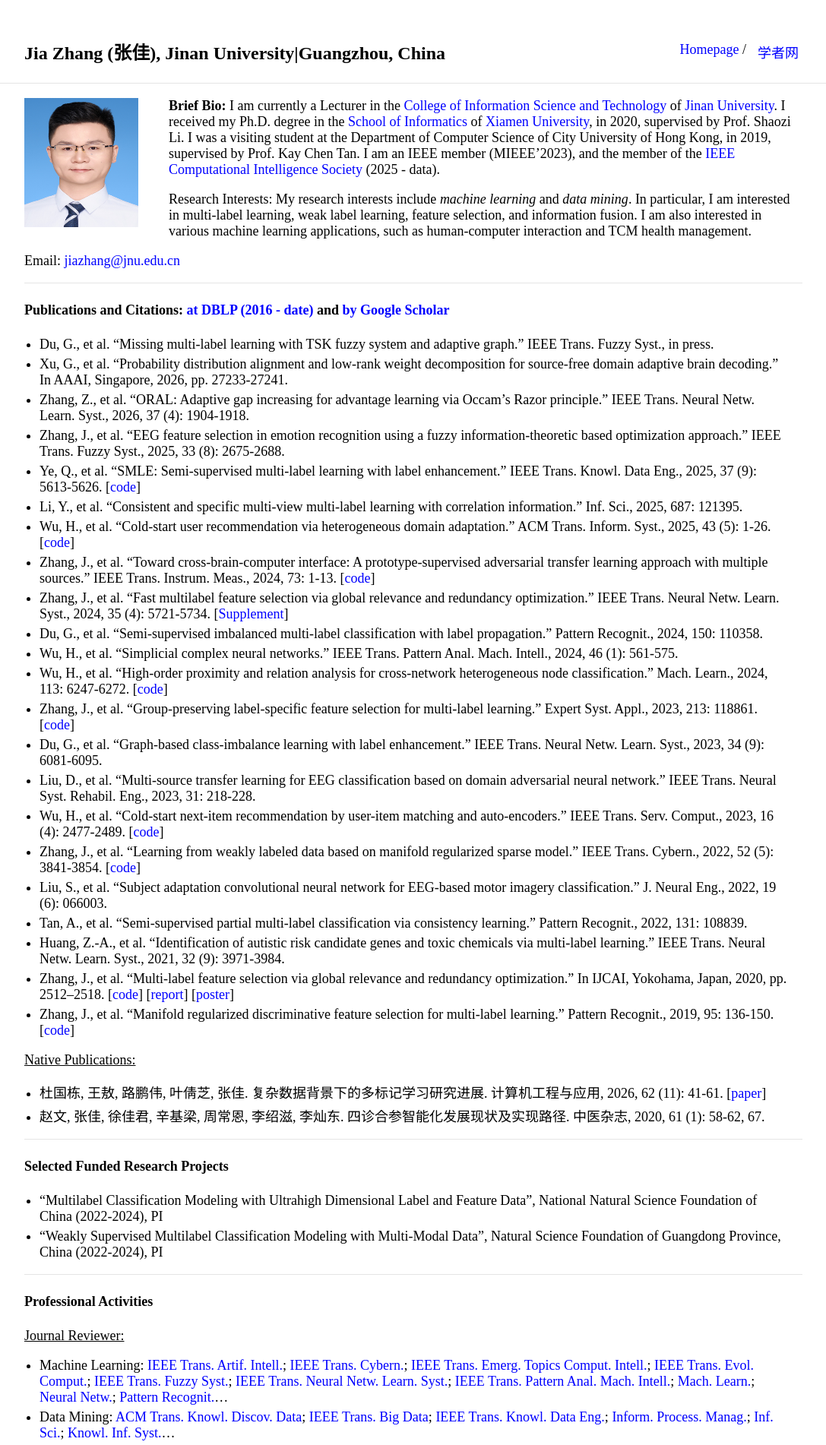
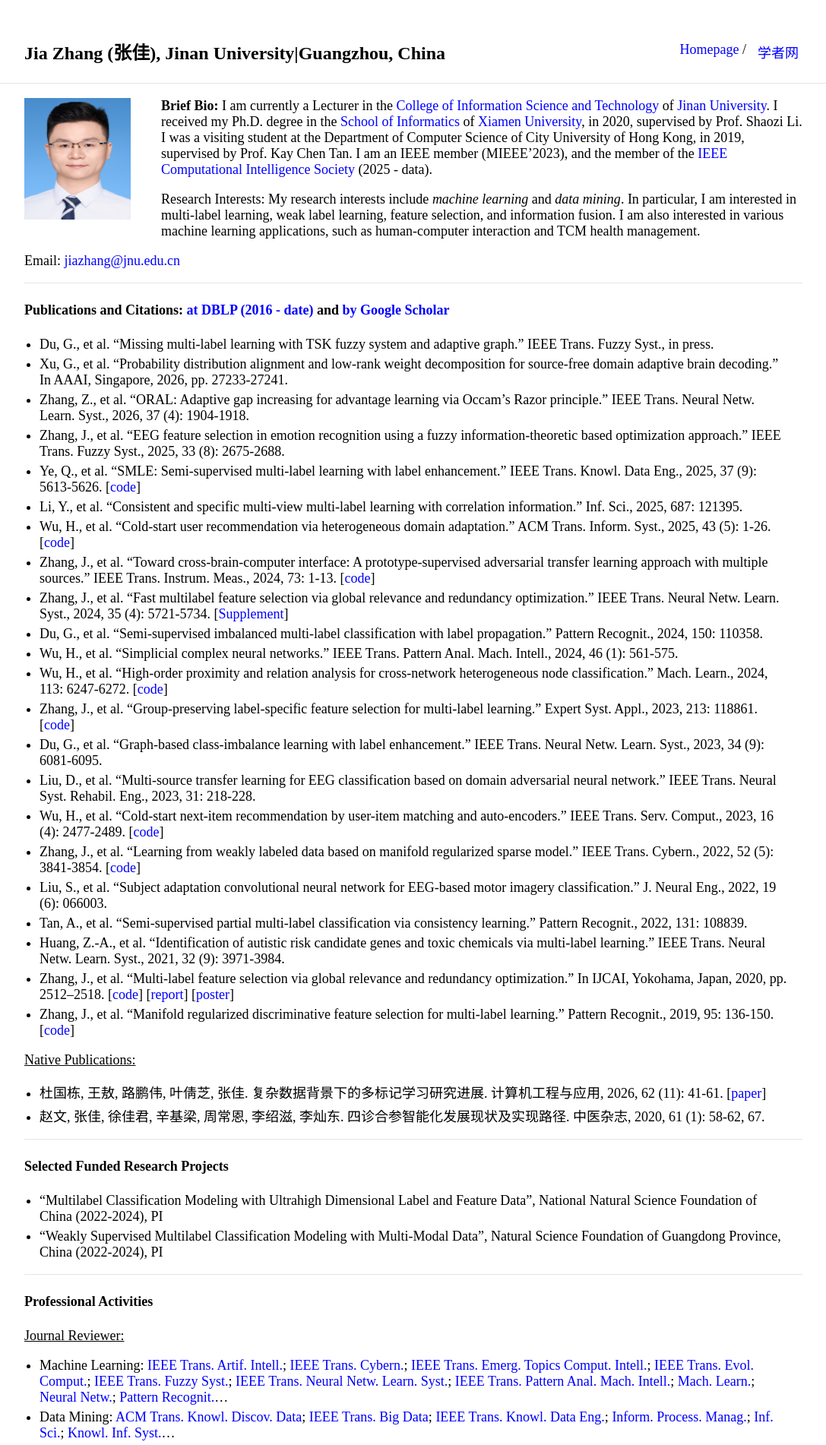
Before and after one commit to jiazhang-ml/jiazhang-ml.github.io, a Jekyll site: the page built from index.md, in a window 1280 px wide. Shown: the top 1902 px of the page at 76% size, without its empty margins (96-1183 px from the left). Built offline with Jekyll 4.4.1, drawn with Linux system fonts in a browser that asks for light colours.

Commit message:
Update typography.scss

```diff
--- a/_sass/typography.scss
+++ b/_sass/typography.scss
@@ -37,8 +37,8 @@
         font-style: italic;
     }
     .profile-picture {
-        height: 170px;
-        width: 150px;
+        height: 160px;
+        width: 140px;
         position: relative;
         margin: 0px 40px 10px 0px;
         float: left;
```
